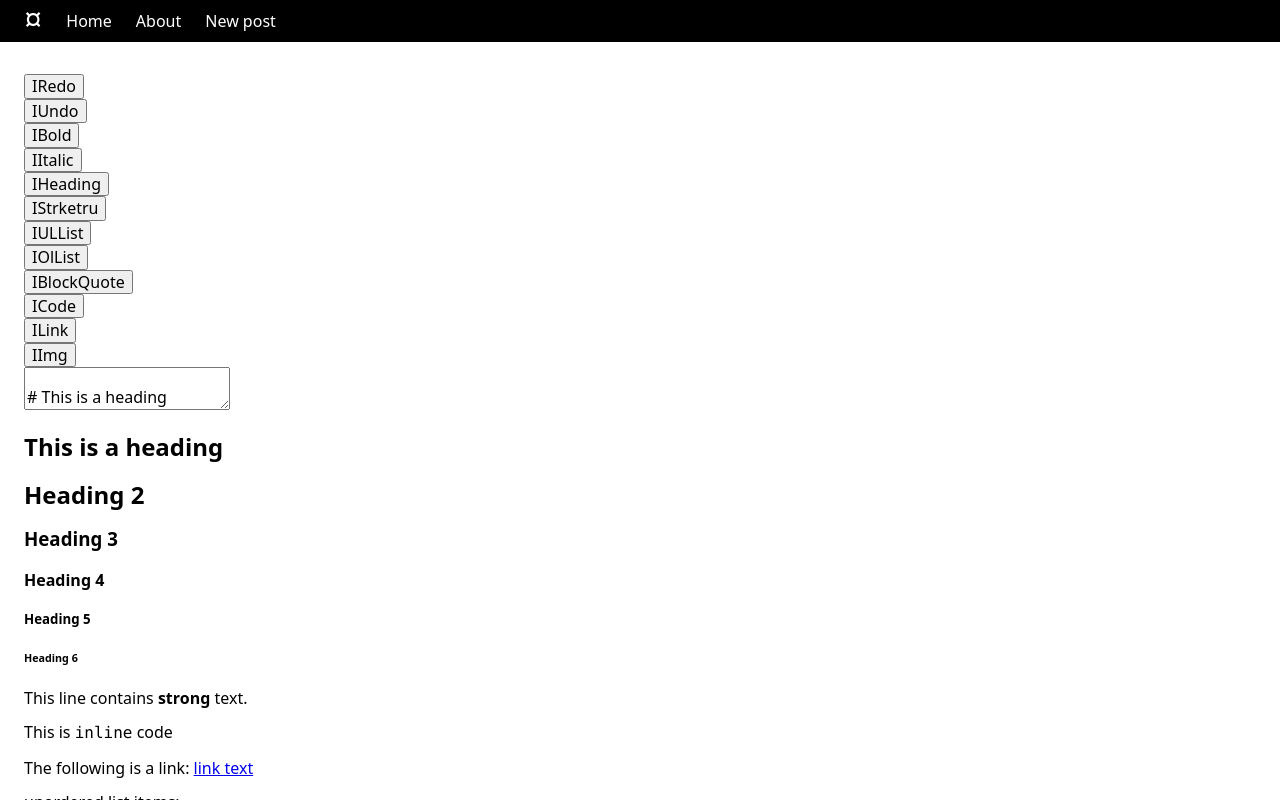
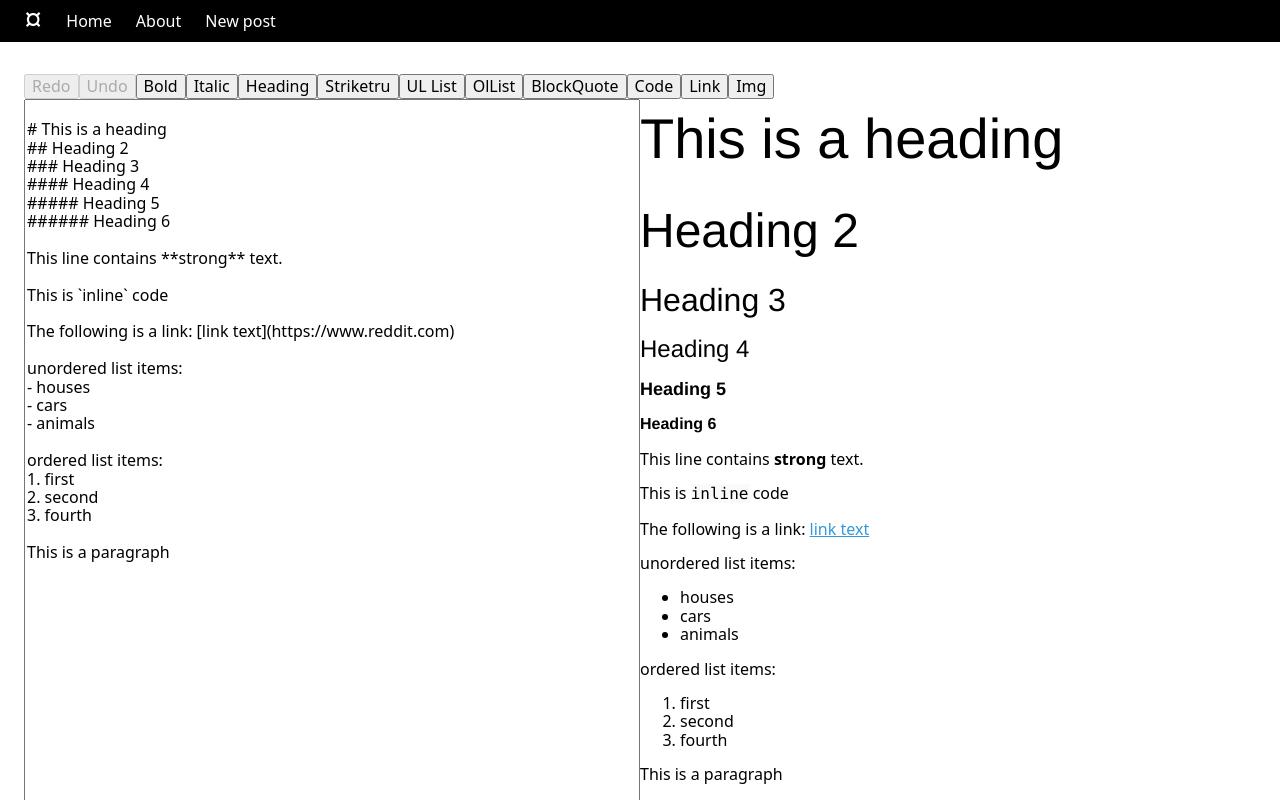
Before and after one commit to MonstraG/NotionKnockOff, a Next.js app: page /new-post in a window 1280 px wide. Built offline with nearby package versions, Linux system fonts and the light colour scheme.

Commit message:
Now technically usable

```diff
--- a/components/Editor/Editor.tsx
+++ b/components/Editor/Editor.tsx
@@ -3,6 +3,7 @@ import marked from "marked";
 import FileSaver from "file-saver";
 import EditorStore from "~/components/Editor/EditorStore";
 import EditorButtons from "~/components/Editor/EditorButtons";
+import styled from "styled-components";
 
 //todo: dom purify?
 
@@ -39,8 +40,200 @@ ordered list items:
 
 This is a paragraph`;
 
+const EditorWrapper = styled.div`
+  display: flex;
+  align-items: stretch;
+  height: 100%;
+`;
+
+const TextArea = styled.textarea`
+  width: 50%;
+  resize: none;
+`;
+
+const Preview = styled.div`
+  width: 50%;
+
+  @media print {
+    *:before,
+    *:after {
+      background: transparent !important;
+      color: #000 !important;
+      box-shadow: none !important;
+      text-shadow: none !important;
+    }
+
+    a,
+    a:visited {
+      text-decoration: underline;
+    }
+
+    a[href]:after {
+      content: " (" attr(href) ")";
+    }
+
+    abbr[title]:after {
+      content: " (" attr(title) ")";
+    }
+
+    a[href^="#"]:after,
+    a[href^="javascript:"]:after {
+      content: "";
+    }
+
+    pre,
+    blockquote {
+      border: 1px solid #999;
+      page-break-inside: avoid;
+    }
+
+    thead {
+      display: table-header-group;
+    }
+
+    tr,
+    img {
+      page-break-inside: avoid;
+    }
+
+    img {
+      max-width: 100% !important;
+    }
+
+    p,
+    h2,
+    h3 {
+      orphans: 3;
+      widows: 3;
+    }
+
+    h2,
+    h3 {
+      page-break-after: avoid;
+    }
+  }
+
+  pre,
+  code {
+    font-family: "JetBrains Mono", Menlo, Monaco, "Courier New", monospace;
+  }
+
+  pre {
+    padding: 0.5rem;
+    line-height: 1.25;
+    overflow-x: scroll;
+  }
+
+  a,
+  a:visited {
+    color: #3498db;
+    :hover,
+    :focus,
+    :active {
+      color: #2980b9;
+    }
+  }
+
+  @media screen and (min-width: 32rem) and (max-width: 48rem) {
+    font-size: 15px;
+  }
+
+  @media screen and (min-width: 48rem) {
+    font-size: 16px;
+  }
+
+  p {
+    font-size: 1rem;
+    margin-bottom: 1rem;
+  }
+
+  h1,
+  h2,
+  h3,
+  h4 {
+    font-weight: inherit;
+  }
+
+  h1 {
+    font-size: 3.5rem;
+    margin: 0.5rem 0 2rem;
+  }
+
+  h2 {
+    font-size: 3rem;
+    margin: 0 0 1.5rem;
+  }
+
+  h3 {
+    font-size: 2rem;
+  }
+
+  h4 {
+    font-size: 1.5rem;
+  }
+
+  h5 {
+    font-size: 1.125rem;
+  }
+
+  h6 {
+    font-size: 1rem;
+  }
+
+  h3,
+  h4,
+  h5,
+  h6 {
+    margin: 0 0 1rem;
+  }
+
+  small {
+    font-size: 0.875rem;
+  }
+
+  img,
+  canvas,
+  iframe,
+  video,
+  svg,
+  select,
+  textarea {
+    max-width: 100%;
+  }
+
+  font-size: 18px;
+  max-width: 100%;
+
+  body {
+    color: #444;
+    font-family: "Open Sans Condensed", sans-serif;
+    font-weight: 300;
+    margin: 0 auto;
+    max-width: 48rem;
+    padding: 0.25rem;
+  }
+
+  h1,
+  h2,
+  h3,
+  h4,
+  h5,
+  h6 {
+    font-family: Helvetica, sans-serif;
+  }
+
+  blockquote {
+    border-left: 8px solid #fafafa;
+    padding: 1rem;
+  }
+
+  pre,
+  code {
+    background-color: #fafafa;
+  }
+`;
+
 const Editor: FC = () => {
-  const editorWrapperRef = useRef<HTMLDivElement>(null);
   const editorRef = useRef<HTMLTextAreaElement>(null);
   const previewRef = useRef<HTMLDivElement>(null);
 
@@ -81,15 +274,13 @@ const Editor: FC = () => {
   };
 
   return (
-    <div>
+    <>
       <EditorButtons updateMarkdownState={updateMarkdownState} textArea={editorRef.current} />
-      <div ref={editorWrapperRef}>
-        <div>
-          <textarea ref={editorRef} onChange={onChange} onKeyDown={keyDownHandler} value={md} />
-        </div>
-        <div ref={previewRef} dangerouslySetInnerHTML={{ __html: marked(md) }} />
-      </div>
-    </div>
+      <EditorWrapper>
+        <TextArea ref={editorRef} onChange={onChange} onKeyDown={keyDownHandler} value={md} />
+        <Preview ref={previewRef} dangerouslySetInnerHTML={{ __html: marked(md) }} />
+      </EditorWrapper>
+    </>
   );
 };
 
--- a/components/Editor/EditorButtons.tsx
+++ b/components/Editor/EditorButtons.tsx
@@ -1,6 +1,7 @@
 import { FC } from "react";
 import EditorStore from "~/components/Editor/EditorStore";
 import IconButton from "~/components/Editor/IconButton";
+import styled from "styled-components";
 
 type Props = {
   updateMarkdownState: (newValue: string, cursorIndex: number) => void;
@@ -8,6 +9,12 @@ type Props = {
 };
 
 const defaultUrl = "https://google.com";
+
+const ButtonBar = styled.div`
+  display: flex;
+  justify-content: flex-start;
+  align-items: center;
+`;
 
 const EditorButtons: FC<Props> = ({ updateMarkdownState, textArea }) => {
   const formatMarkdownCode = () => {
@@ -74,45 +81,49 @@ const EditorButtons: FC<Props> = ({ updateMarkdownState, textArea }) => {
   const history = EditorStore.useStore(EditorStore.history);
   const historyStep = EditorStore.useStore(EditorStore.historyStep);
 
+  //todo: hotkeys
+  const redo = () => EditorStore.navigateHistory(1);
+  const undo = () => EditorStore.navigateHistory(-1);
+
   return (
-    <div>
-      <IconButton onClick={() => EditorStore.navigateHistory(1)} title="Redo" disabled={historyStep < history.length - 1}>
-        IRedo
+    <ButtonBar>
+      <IconButton onClick={redo} title="Redo" disabled={historyStep >= history.length - 1}>
+        Redo
       </IconButton>
-      <IconButton onClick={() => EditorStore.navigateHistory(-1)} title="Undo" disabled={historyStep > 0}>
-        IUndo
+      <IconButton onClick={undo} title="Undo" disabled={historyStep <= 0}>
+        Undo
       </IconButton>
-      <IconButton onClick={() => formatText("strong text", "**", false)} title="Bold">
-        IBold
+      <IconButton onClick={() => formatText("strong", "**", false)} title="Bold">
+        Bold
       </IconButton>
-      <IconButton onClick={() => formatText("emphasized text", "*", false)} title="Italic">
-        IItalic
+      <IconButton onClick={() => formatText("emphasized", "*", false)} title="Italic">
+        Italic
       </IconButton>
       <IconButton onClick={() => formatText("heading", "# ", true)} title="Heading">
-        IHeading
+        Heading
       </IconButton>
-      <IconButton onClick={() => formatText("strikethrough text", "~~", false)} title="Strikethrough">
-        IStrketru
+      <IconButton onClick={() => formatText("strikethrough", "~~", false)} title="Strikethrough">
+        Striketru
       </IconButton>
       <IconButton onClick={() => formatText("list item one\n- list item two", "- ", true)} title="Unordered List">
-        IULList
+        UL List
       </IconButton>
       <IconButton onClick={() => formatText("list item one\n2. list item two", "1. ", true)} title="Ordered List">
-        IOlList
+        OlList
       </IconButton>
       <IconButton onClick={() => formatText("Blockquote", "> ", true)} title="Block Quote">
-        IBlockQuote
+        BlockQuote
       </IconButton>
       <IconButton onClick={() => formatMarkdownCode()} title="Code">
-        ICode
+        Code
       </IconButton>
       <IconButton onClick={() => formatMarkdownLink("link")} title="Link">
-        ILink
+        Link
       </IconButton>
       <IconButton onClick={() => formatMarkdownLink("image")} title="Image">
-        IImg
+        Img
       </IconButton>
-    </div>
+    </ButtonBar>
   );
 };
 
--- a/components/Layout.tsx
+++ b/components/Layout.tsx
@@ -30,6 +30,7 @@ const PageBody = styled.section`
   p:last-child {
     margin-bottom: 0;
   }
+  height: 100%;
 `;
 
 interface PageProps {
--- a/package.json
+++ b/package.json
@@ -12,6 +12,7 @@
     "format": "prettier --write \"./**/*.{ts,tsx}\""
   },
   "dependencies": {
+    "babel-plugin-styled-components": "^1.12.0",
     "file-saver": "^2.0.5",
     "gray-matter": "^4.0.2",
     "marked": "^2.0.3",
```
Also changed, not shown: 1 other file (tests, documents, lock files or other folders).
